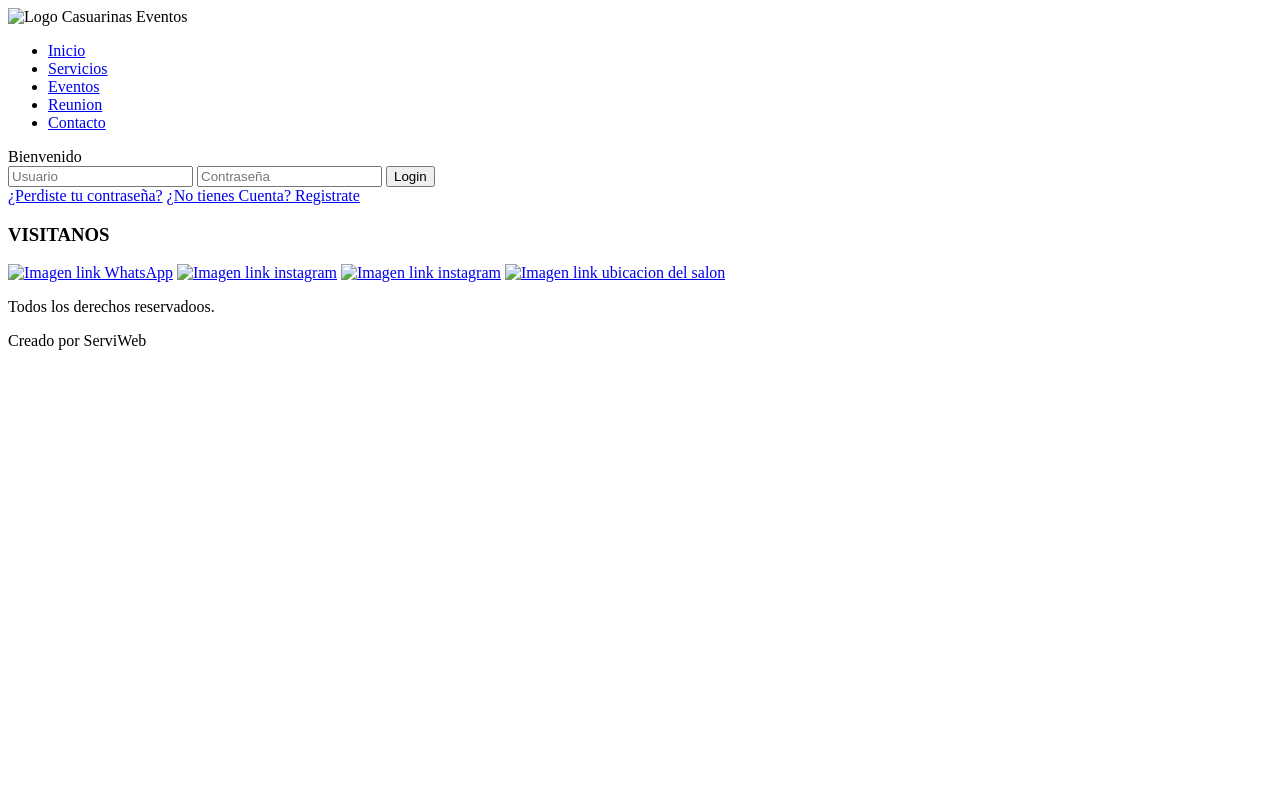
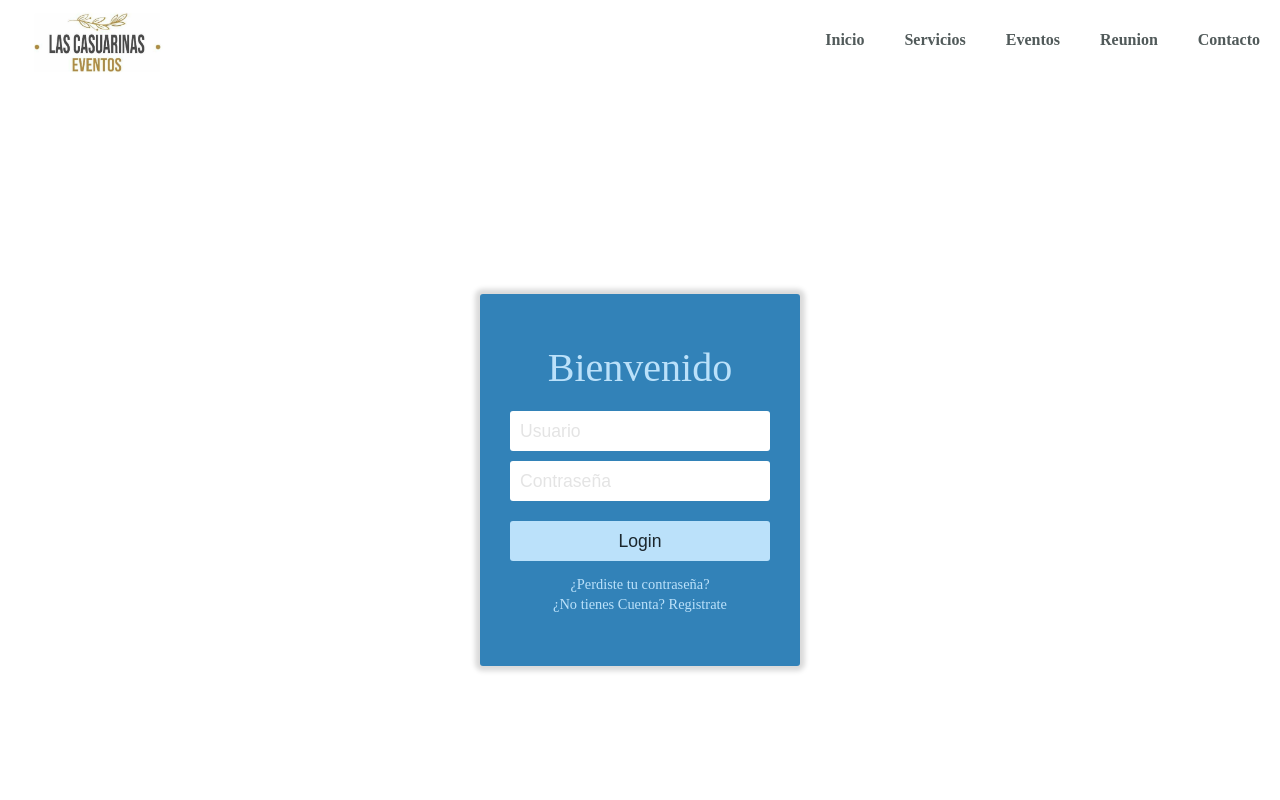
Before and after one commit to NLopezDev/CasuarinasWeb, a plain HTML site: page login.html in a window 1280 px wide. Shown: the top 800 px of the page. Drawn offline with Linux system fonts and the light colour scheme; the site is published under a folder, as on GitHub Pages, so addresses that start at the root find nothing.

Commit message:
Cambios en login

```diff
--- a/assets/login.html
+++ b/login.html
@@ -4,12 +4,12 @@
     <meta charset="UTF-8">
     <meta http-equiv="X-UA-Compatible" content="IE=edge">
     <meta name="viewport" content="width=device-width, initial-scale=1.0">
-    <link rel="stylesheet" href="/assets/style/login.css">
+    <link rel="stylesheet" href="./assets/style/login.css">
     <title>Las Casuarinas - Login</title>
 </head>
 <body>
     <header>
-        <img id="log" class="logo" src="/assets/img/logo/logoCasuarinas.jpg" alt="Logo Casuarinas Eventos">
+        <img id="log" class="logo" src="./assets/img/logo/logoCasuarinas.jpg" alt="Logo Casuarinas Eventos">
 
         <nav class="navbar">
          <ul class="navbar-list">
@@ -53,13 +53,13 @@
             <h1 id="cont" class="contacto">VISITANOS</h1>
 
             <div class="redes">
-                <a class="icono" href="https://api.whatsapp.com/send?phone=541159639596" target="_blank"><img src="/assets/img/iconRed/wpp.png" alt="Imagen link WhatsApp" height="8%" width="8%"></a>
+                <a class="icono" href="https://api.whatsapp.com/send?phone=541159639596" target="_blank"><img src="./assets/img/iconRed/wpp.png" alt="Imagen link WhatsApp" height="8%" width="8%"></a>
 
-                <a class="icono" href="https://www.instagram.com/casuarinasevents/" target="_blank"><img src="/assets/img/iconRed/ig.png" alt="Imagen link instagram" height="8%" width="8%"></a>
+                <a class="icono" href="https://www.instagram.com/casuarinasevents/" target="_blank"><img src="./assets/img/iconRed/ig.png" alt="Imagen link instagram" height="8%" width="8%"></a>
 
-                <a class="icono" href="https://www.facebook.com/LasCasuarinasEventos1350" target="_blank"><img src="/assets/img/iconRed/fb.png" alt="Imagen link instagram" height="8%" width="8%"></a>
+                <a class="icono" href="https://www.facebook.com/LasCasuarinasEventos1350" target="_blank"><img src="./assets/img/iconRed/fb.png" alt="Imagen link instagram" height="8%" width="8%"></a>
 
-                <a class="icono" href="https://goo.gl/maps/KqoRdx23ToouBPct8" target="_blank"><img src="/assets/img/iconRed/maps.png" alt="Imagen link ubicacion del salon" height="8%" width="8%"></a>
+                <a class="icono" href="https://goo.gl/maps/KqoRdx23ToouBPct8" target="_blank"><img src="./assets/img/iconRed/maps.png" alt="Imagen link ubicacion del salon" height="8%" width="8%"></a>
             </div>
         </section>
     </section>
```
